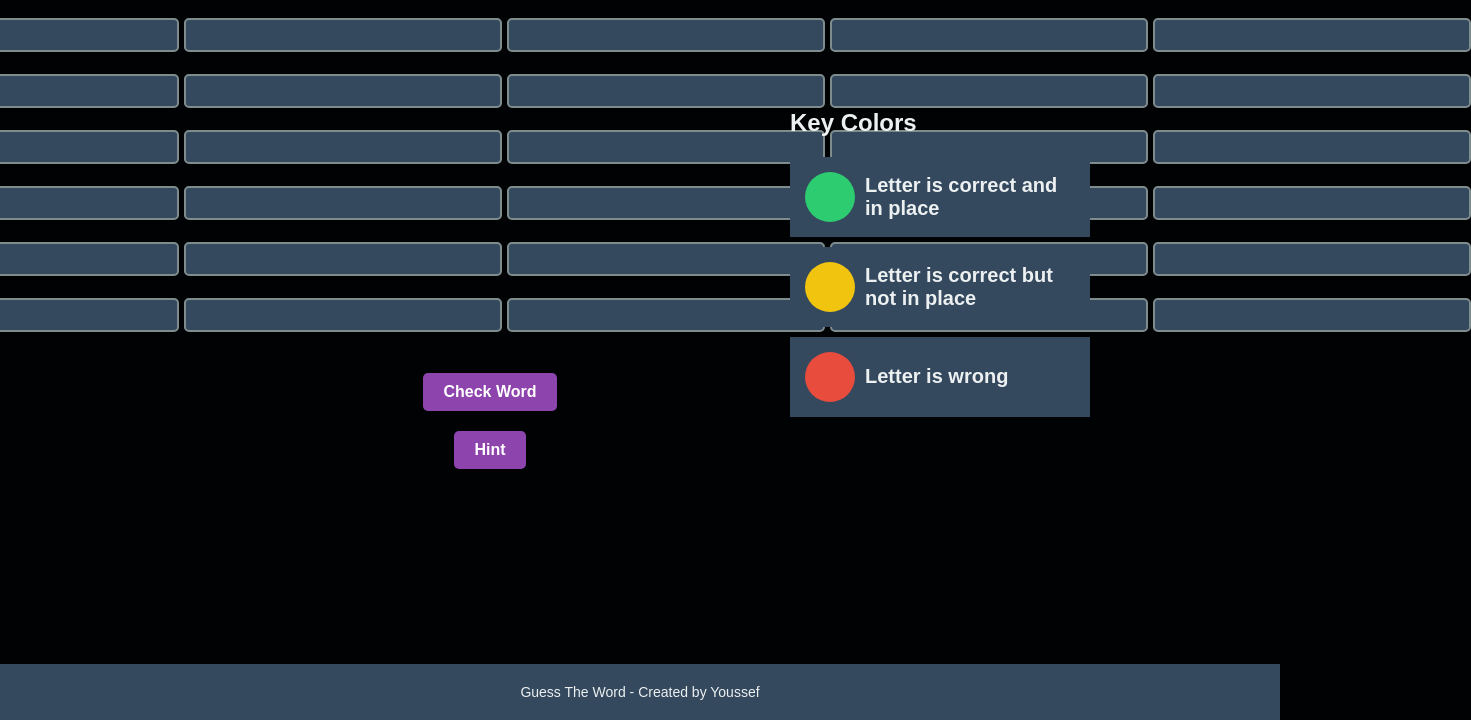
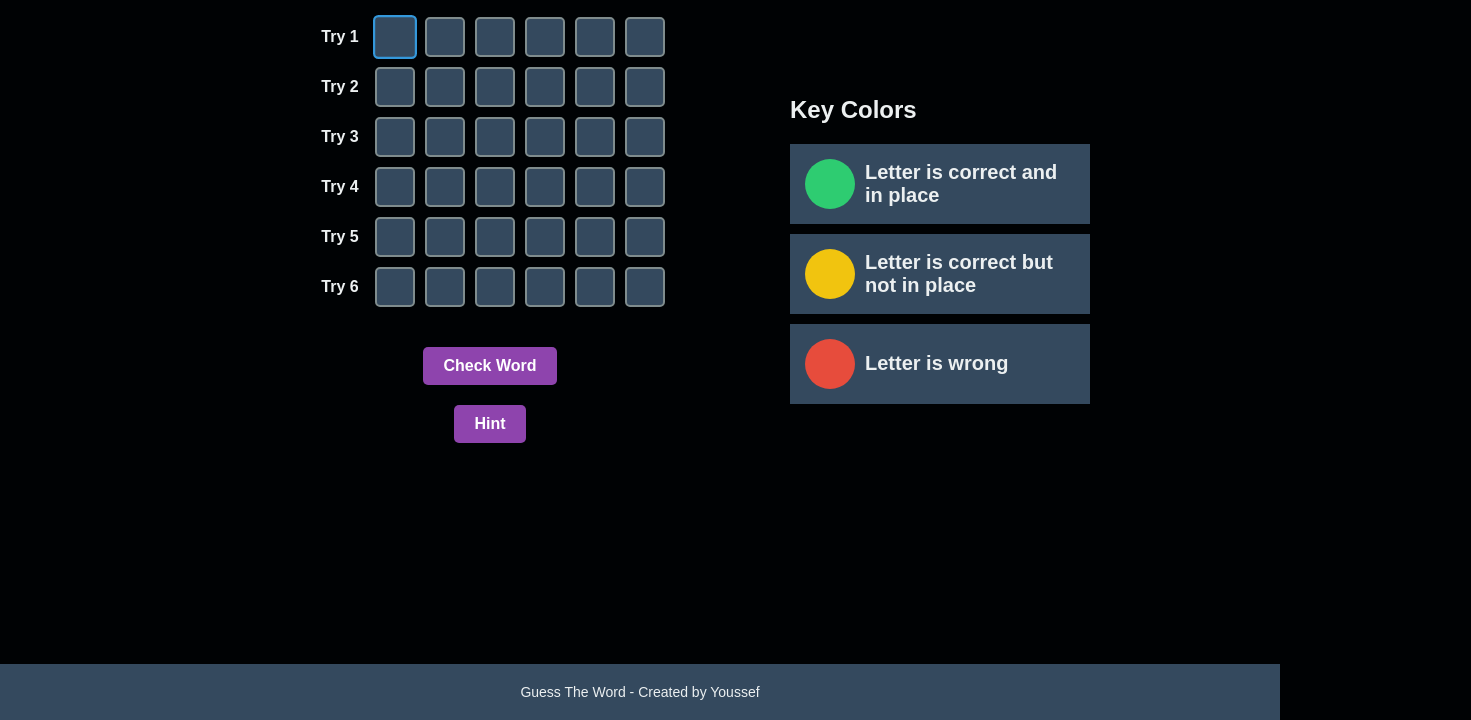
Before and after one commit to YoussefIsmail90/Guess-The-Word, a plain HTML site: page index.html in a window 1280 px wide. Shown: the part 80-800 px from the top of the page, 1471 px wide, since content can reach past the window. Drawn offline with Linux system fonts and the light colour scheme.

Commit message:
Update style.css

```diff
--- a/style.css
+++ b/style.css
@@ -58,15 +58,12 @@ h1 {
     display: flex;
     flex-wrap: wrap;
     justify-content: center;
-    gap: 10px;
 }
 
 .try-1, .try-2, .try-3, .try-4, .try-5, .try-6 {
     display: flex;
     justify-content: center;
     margin-bottom: 10px;
-    width: 100%;
-    gap: 5px;
 }
 
 .try-1 span, .try-2 span, .try-3 span, .try-4 span, .try-5 span, .try-6 span {
@@ -90,12 +87,11 @@ input[type="text"] {
     animation: fadeIn 1s ease-in-out;
 }
 
-input[type="text"] {
-        width: auto;
-        height: auto;
-        font-size: auto;
-        margin: auto;
-    }
+input[type="text"]:focus {
+    border-color: var(--input-focus);
+    outline: none;
+    transform: scale(1.1);
+}
 
 .in-place {
     background-color: var(--success-color) !important;
@@ -258,10 +254,6 @@ button:hover {
         align-self: center;
     }
 
-    .try-1, .try-2, .try-3, .try-4, .try-5, .try-6 {
-        gap: 2px;
-    }
-
     .key {
         width: 40px;
         height: 40px;
```
